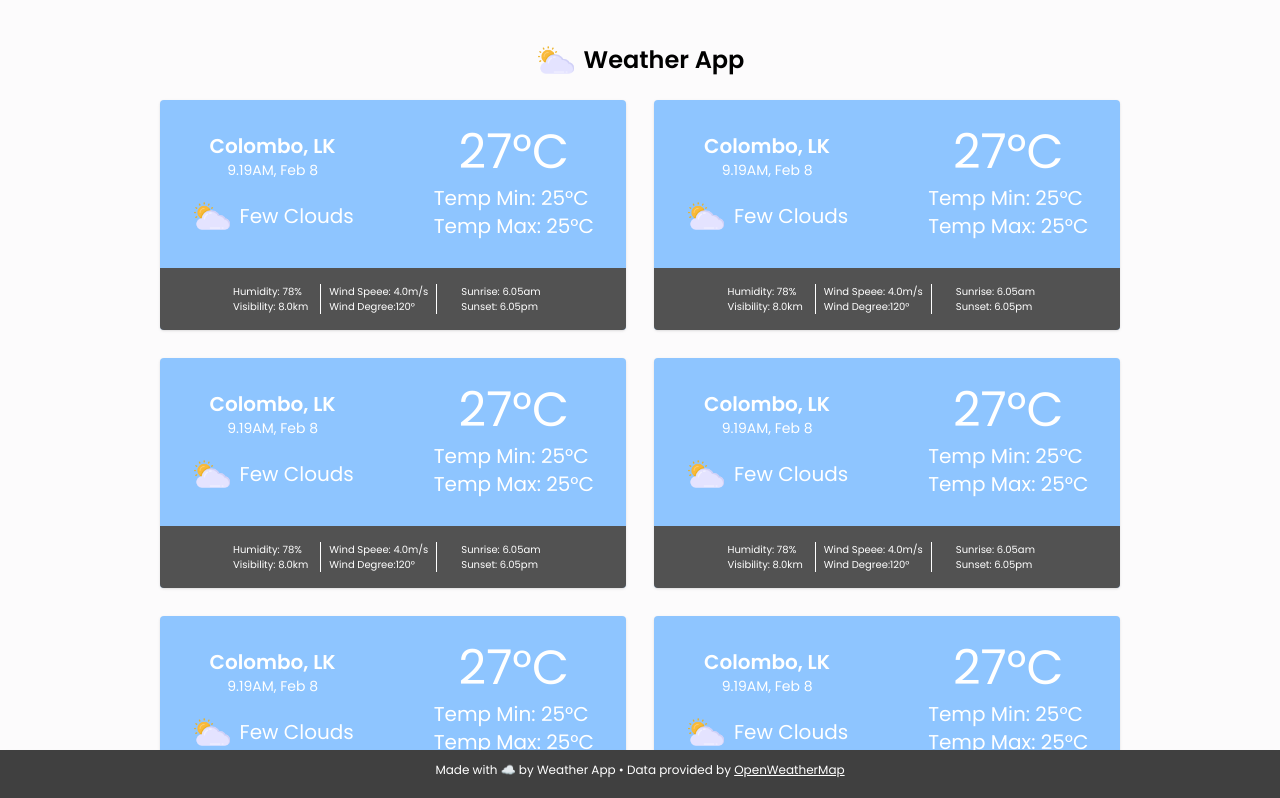
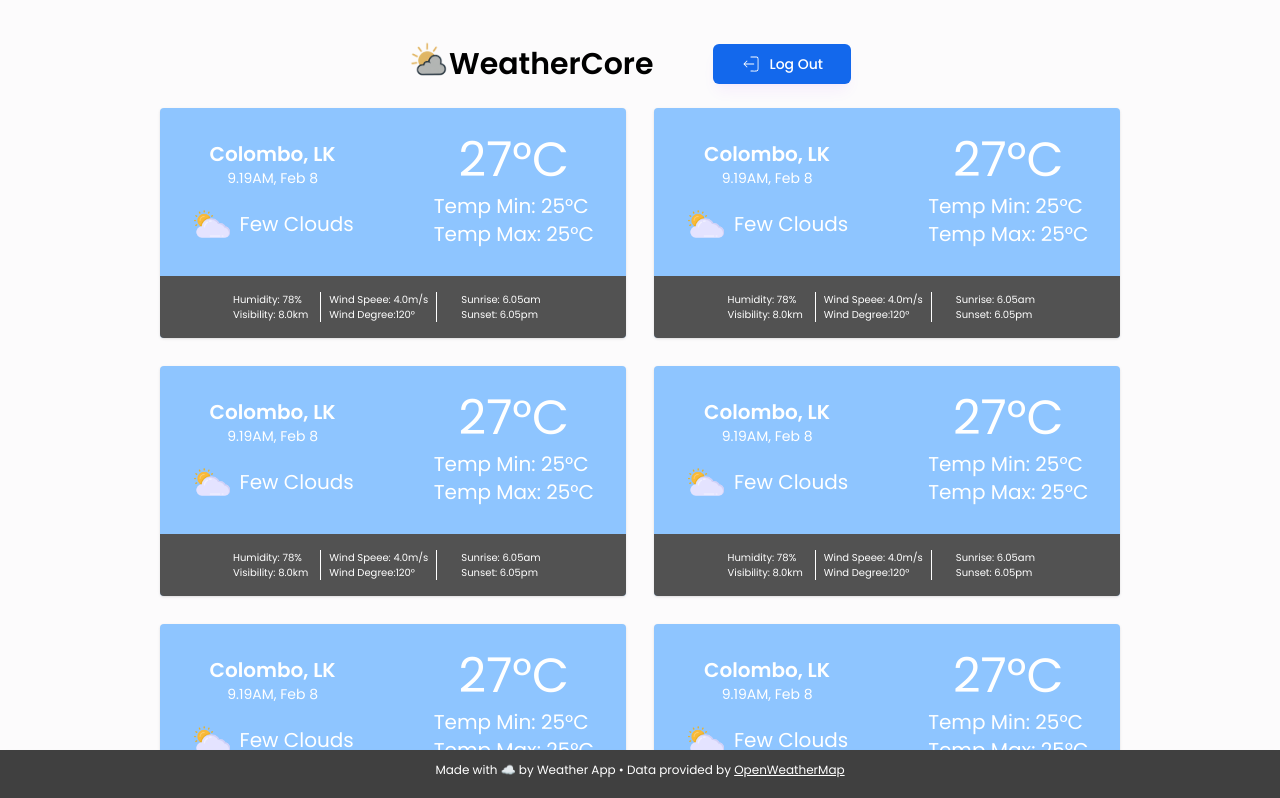
Before and after one commit to anjana-madushan/weather_app, a React (Vite) app in the folder frontend/: page / in a window 1280 px wide. Shown: the top 798 px of the page. Built offline with nearby package versions, Linux system fonts and the light colour scheme.

Commit message:
feat:login and Header component are created

```diff
--- a/frontend/src/App.jsx
+++ b/frontend/src/App.jsx
@@ -1,17 +1,27 @@
-import Footer from "./components/Footer"
-import Dashboard from "./pages/Dashboard"
+import { useState } from "react";
+import Footer from "./components/Footer";
+import Login from "./components/Login";
+import Dashboard from "./pages/Dashboard";
 
 function App() {
+  const [isLogged, isSetLogged] = useState(true);
 
   return (
-    <div className="min-h-screen pb-15">
-      <div className="flex-grow">
-        <Dashboard />
-      </div>
-
-      <Footer />
+    <div className="min-h-screen overflow-hidden">
+      {!isLogged ? (
+        <div className="flex items-center justify-center min-h-screen w-full overflow-hidden">
+          <Login />
+        </div>
+      ) : (
+        <div className="flex flex-col min-h-screen">
+          <div className="flex-grow pb-15">
+            <Dashboard />
+          </div>
+          <Footer />
+        </div>
+      )}
     </div>
-  )
+  );
 }
 
-export default App
+export default App;
--- /dev/null
+++ b/frontend/src/components/Header.jsx
@@ -0,0 +1,20 @@
+import icon from '../assets/images/logo.png';
+import { CiLogout } from "react-icons/ci";
+
+const Header = () => {
+  return (
+    <div className='flex bg-transparent w-full justify-between border-none rounded-2xl items-center gap-20'>
+      <div className='w-full flex justify-center items-center'>
+        <img src={icon} className='md:h-10 md:w-10 h-8 w-8 mb-2 hidden sm:block ' />
+        <h2 className='font-semibold sm:text-3xl text-xl'>WeatherCore</h2>
+      </div>
+
+      <button className="flex px-2 gap-2 w-full items-center text-sm font-medium text-white bg-primary shadow-lg shadow-purple-600/5 p-[10px] rounded-md my-1 hover:bg-blue-600/15 hover:text-blue-600 cursor-pointer justify-center">
+        <CiLogout className='text-xl font-semibold' />
+        <span className='hidden sm:block'>Log Out</span>
+      </button>
+    </div>
+  )
+}
+
+export default Header
--- /dev/null
+++ b/frontend/src/components/Login.jsx
@@ -0,0 +1,24 @@
+import logo from '../assets/images/login-icon.png';
+
+const Login = () => {
+  return (
+    <div className="flex flex-col md:flex-row items-center justify-between gap-20">
+      <div className='flex flex-col gap-20'>
+        <h1 className="text-7xl font-bold text-center">Welcome to <br /><span className='text-orange-300'>WeatherCore</span></h1>
+        <div>
+          <p className="text-sm text-gray-400 text-center">Please sign in to view live weather data.</p>
+          <button className="w-full text-sm font-medium text-white bg-primary shadow-lg shadow-purple-600/5 p-[10px] rounded-md my-1 hover:bg-blue-600/15 hover:text-blue-600 cursor-pointer">
+            Login
+          </button>
+        </div>
+      </div>
+      <img
+        src={logo}
+        alt="Login Page Icon"
+        className="w-150 h-150 object-contain rounded-xl"
+      />
+    </div>
+  );
+};
+
+export default Login;
--- a/frontend/src/pages/Dashboard.jsx
+++ b/frontend/src/pages/Dashboard.jsx
@@ -1,8 +1,7 @@
 import { useState, useEffect } from 'react';
-import logo from '../assets/images/icon.png';
 import WeatherCard from '../components/WeatherCard';
 import WeatherDetails from '../components/WeatherDetails';
-import Footer from '../components/Footer';
+import Header from '../components/Header';
 
 const Dashboard = () => {
 
@@ -30,9 +29,8 @@ const Dashboard = () => {
   return (
     <div className="flex items-center justify-center">
       <div className='flex flex-col items-center'>
-        <div className='flex items-center gap-2 pt-10 pb-5'>
-          <img src={logo} className='md:h-10 md:w-10 h-8 w-8' />
-          <h2 className='font-semibold sm:text-2xl text-xl'>Weather App</h2>
+        <div className='pt-10 pb-5 px-20'>
+          <Header />
         </div>
         {!selectedCity ?
           <div className='grid grid-cols-1 md:grid-cols-2 md:gap-7 gap-2 px-5 md:px-2'>
```
Also changed, not shown: frontend/src/assets/images/login-icon.png (added), frontend/src/assets/images/logo.png (added).
